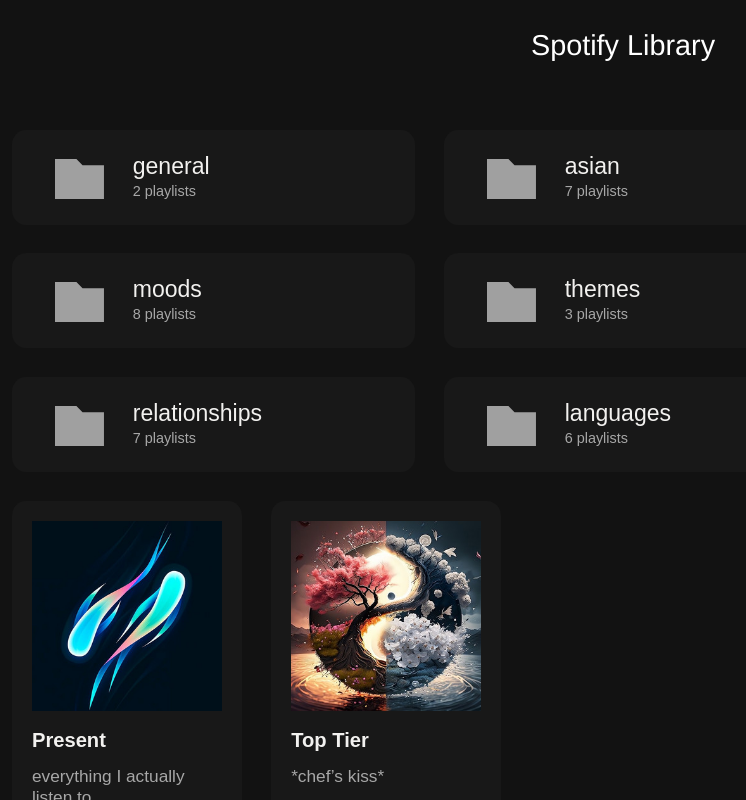
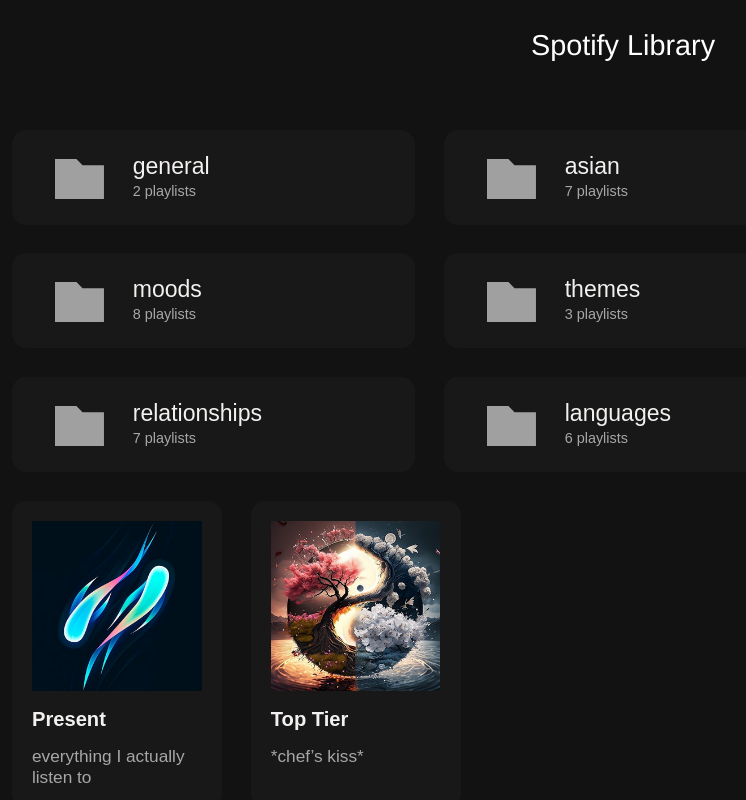
Before and after one commit to andrewkdinh/spotify.andrewkdinh.com, a plain HTML site: page index.html in a window 1280 px wide. Shown: the whole page, without its empty margins (17-763 px from the left). Drawn offline with Linux system fonts and the light colour scheme.

Commit message:
Add max-width to playlists

```diff
--- a/css/general.css
+++ b/css/general.css
@@ -214,6 +214,7 @@ SPOTIFY
 
 .spotify-playlist {
     width: 8rem;
+    max-width: 210px;
     padding: 0.7rem;
     border-radius: 0.5rem;
 
```
